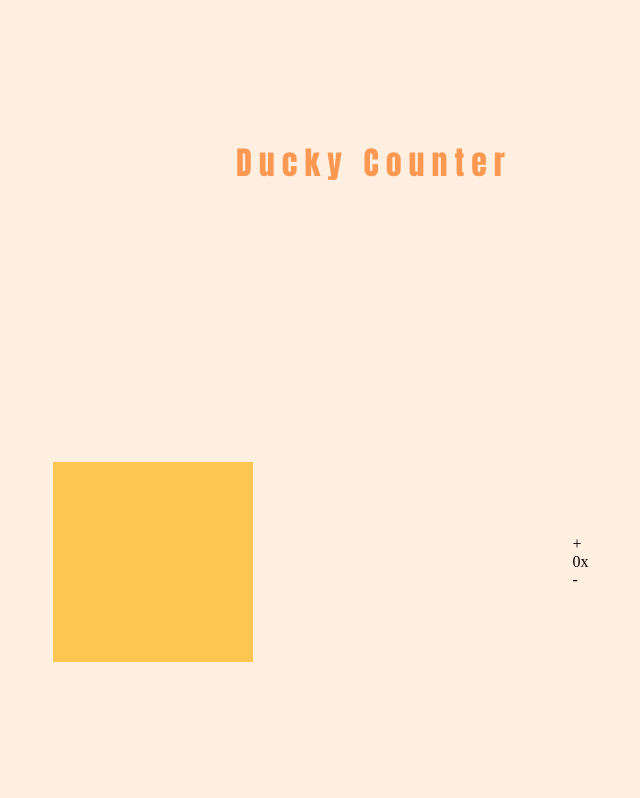
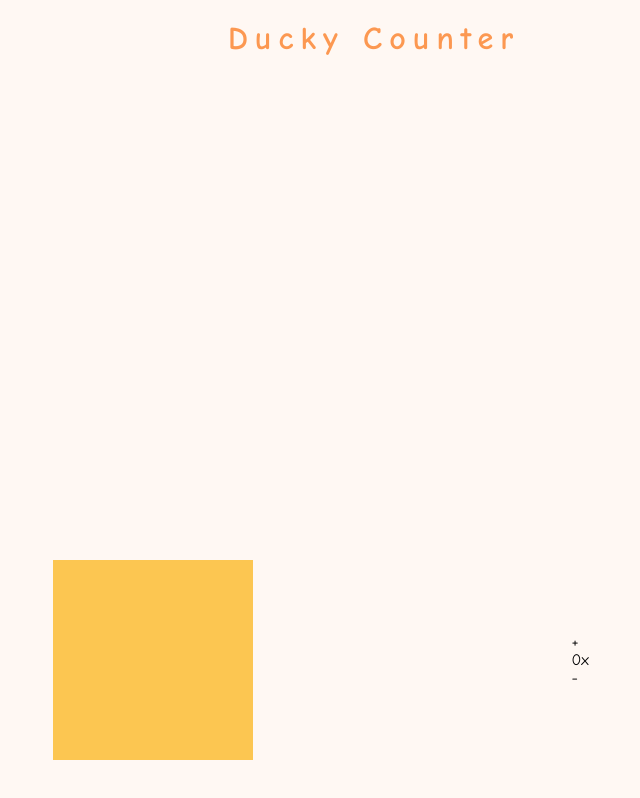
Before and after one commit to AlexTimoncini/valentina-bd, a plain HTML site: page index.html in a window 1280 px wide. Shown: the whole page, without its empty margins (266-906 px from the left). Drawn offline with Linux system fonts and the light colour scheme.

Commit message:
loaded new assets + layout fix

```diff
--- a/index.html
+++ b/index.html
@@ -5,58 +5,7 @@
     <meta name="viewport" content="width=device-width, initial-scale=1.0">
     <title>Valentina Birthday</title>
     <link rel="manifest" href="manifest.json">
-    <style>
-        *,
-        *::before,
-        *::after{
-        margin: 0;
-        padding: 0;
-        box-sizing: border-box;
-        }
-
-        body{
-            overflow: hidden;
-            display: flex;
-            flex-direction: column;
-            justify-content: space-around;
-            height: 100vh;
-            background-color: rgb(255, 239, 224);
-        }
-
-
-        .title{
-            text-align: center;
-            font-size: 2rem;
-            font-family: Impact, Haettenschweiler, 'Arial Narrow Bold', sans-serif;
-            font-weight: 400;
-            letter-spacing: 7px;
-            color: rgb(252, 152, 81);
-        }
-
-        .container{
-            display: flex;
-            justify-content: center;
-        }
-
-        .duck-box{
-            flex-grow: 3;
-        }
-
-        .duck{
-            height: 200px;
-            width: 200px;
-            background-color: rgb(252, 198, 81);
-            margin: 0 auto;
-        }
-
-        .counter-box{
-            flex-grow: 2;
-            text-align: start;
-            display: flex;
-            flex-direction: column;
-            justify-content: center;
-        }
-    </style>
+    <link rel="stylesheet" href="style.css">
 </head>
 <body>
     <audio id="quack">
--- /dev/null
+++ b/style.css
@@ -0,0 +1,55 @@
+@import url('https://fonts.googleapis.com/css2?family=Comic+Neue:ital,wght@0,300;0,400;0,700;1,300;1,400;1,700&display=swap');
+*,
+*::before,
+*::after{
+margin: 0;
+padding: 0;
+box-sizing: border-box;
+}
+
+body{
+    overflow: hidden;
+    display: flex;
+    flex-direction: column;
+    justify-content: space-between;
+    height: 100vh;
+    background-color: rgb(255, 248, 243);
+    font-family: "Comic Neue", cursive;
+}
+
+
+.title{
+    text-align: center;
+    font-size: 2rem;
+    font-weight: 400;
+    letter-spacing: 7px;
+    color: rgb(252, 152, 81);
+    padding: 20px 0;
+    font-weight: 600;
+}
+
+.container{
+    display: flex;
+    justify-content: center;
+    padding-bottom: 40px;
+}
+
+.duck-box{
+    flex-grow: 3;
+}
+
+.duck{
+    height: 200px;
+    width: 200px;
+    background-color: rgb(252, 198, 81);
+    margin: 0 auto;
+}
+
+.counter-box{
+
+    flex-grow: 2;
+    text-align: start;
+    display: flex;
+    flex-direction: column;
+    justify-content: center;
+}
```
Also changed, not shown: assets/ducks/duck-0.png (added), assets/ducks/duck-1.png (added), assets/ducks/duck-2.png (added), assets/ducks/duck-3.png (added), assets/ducks/duck-4.png (added), assets/ducks/duck-5.png (added), assets/ducks/duck-6.png (added), assets/ducks/duck-7.png (added), assets/ducks/duck-8.png (added).
